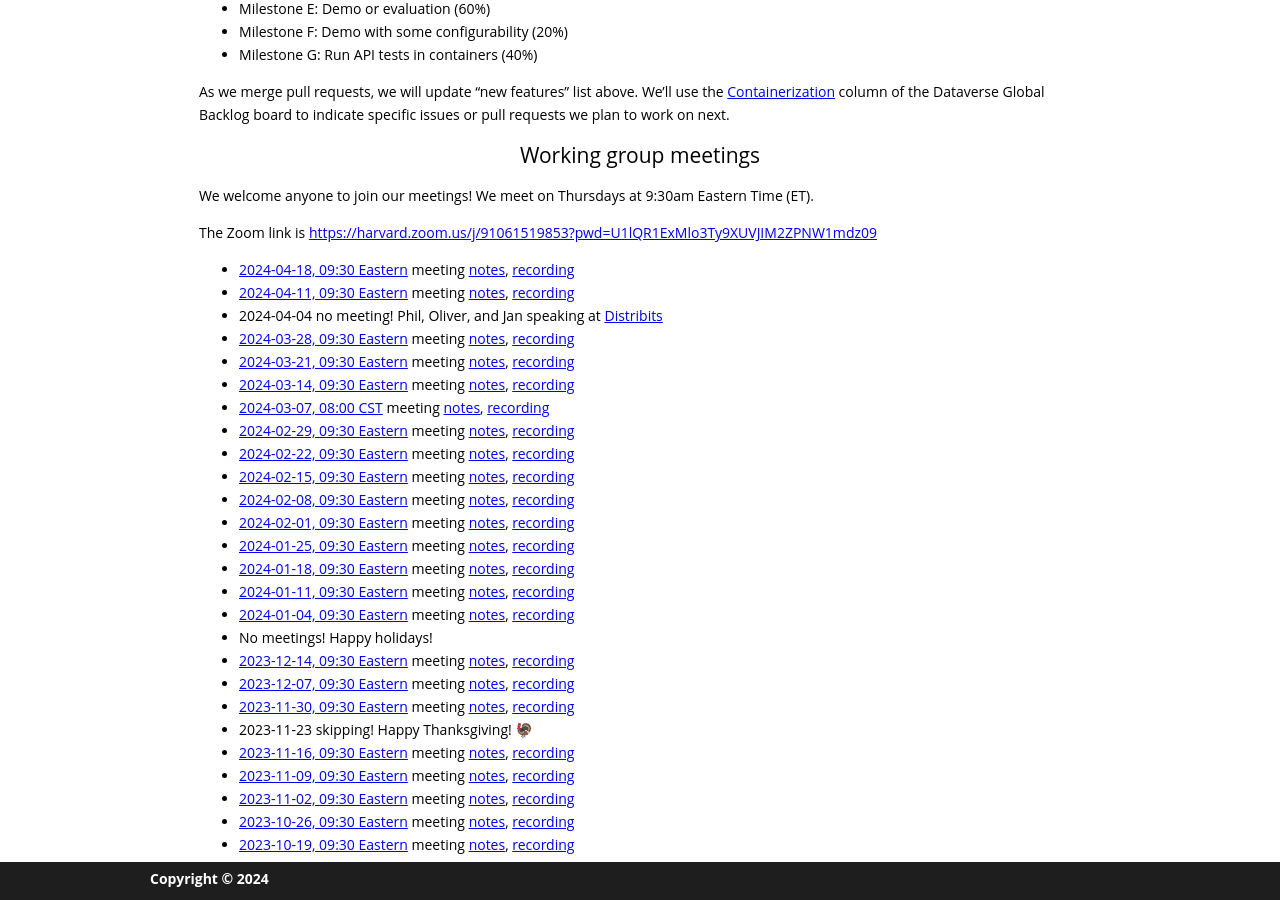
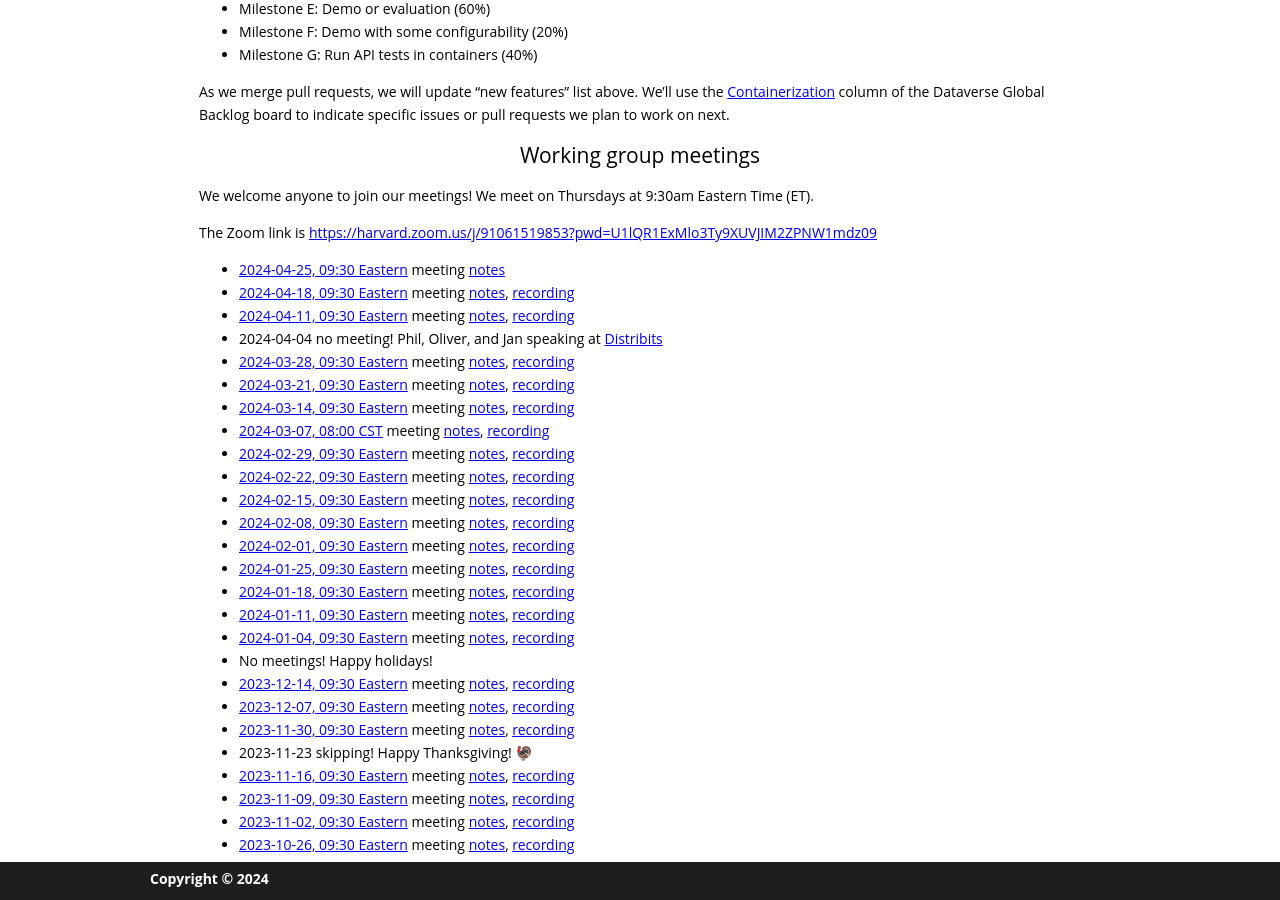
Before and after one commit to gdcc/ct.gdcc.io, a Jekyll site: the page built from index.md, in a window 1280 px wide and 900 px high, scrolled down 1703 px. Built offline with Jekyll 4.4.1, drawn with Linux system fonts in a browser that asks for light colours; our own code applies the rules of GitHub Pages for plain Markdown files.

Commit message:
add next meeting

```diff
--- a/index.md
+++ b/index.md
@@ -62,6 +62,7 @@ We welcome anyone to join our meetings! We meet on Thursdays at 9:30am Eastern T
 
 The Zoom link is <https://harvard.zoom.us/j/91061519853?pwd=U1lQR1ExMlo3Ty9XUVJIM2ZPNW1mdz09>
 
+- [2024-04-25, 09:30 Eastern](https://time.is/compare/0930_25_Apr_2024_in_Boston) meeting [notes](https://docs.google.com/document/d/1k0H1Zw2FM7YtawC5QiEyU9FHFAf1__hD7NM04xH2SkM/edit?usp=sharing)
 - [2024-04-18, 09:30 Eastern](https://time.is/compare/0930_18_Apr_2024_in_Boston) meeting [notes](https://docs.google.com/document/d/13SrRs_jEYDMqnxsztMBTor9J2XsC8Q6ZCqlOLhQOxuk/edit?usp=sharing), [recording](https://harvard.zoom.us/rec/share/TtV8_6U29xMHGTwSG9p9h0hw-mJcnh9DeD1yXJhlUTssNyOYcxnsrKvYu1bhrHJS.wGRBdo77R2XYJwSw)
 - [2024-04-11, 09:30 Eastern](https://time.is/compare/0930_11_Apr_2024_in_Boston) meeting [notes](https://docs.google.com/document/d/1toiFxJKGvrYMy9KrW9GZ4U6FLGhMaCipJ9ggtvZFwgc/edit?usp=sharing), [recording](https://harvard.zoom.us/rec/share/LtMO_BjkgEHvqdgjnCv9V0ko6_I3L-VZ-wZapO6JiZf9aFRSs7tkDP182plACuus.fnTfrsTArCtjKFng)
 - 2024-04-04 no meeting! Phil, Oliver, and Jan speaking at [Distribits](https://groups.google.com/g/dataverse-community/c/huhI8TyE8a0/m/4ey2-TIlAAAJ)
```
